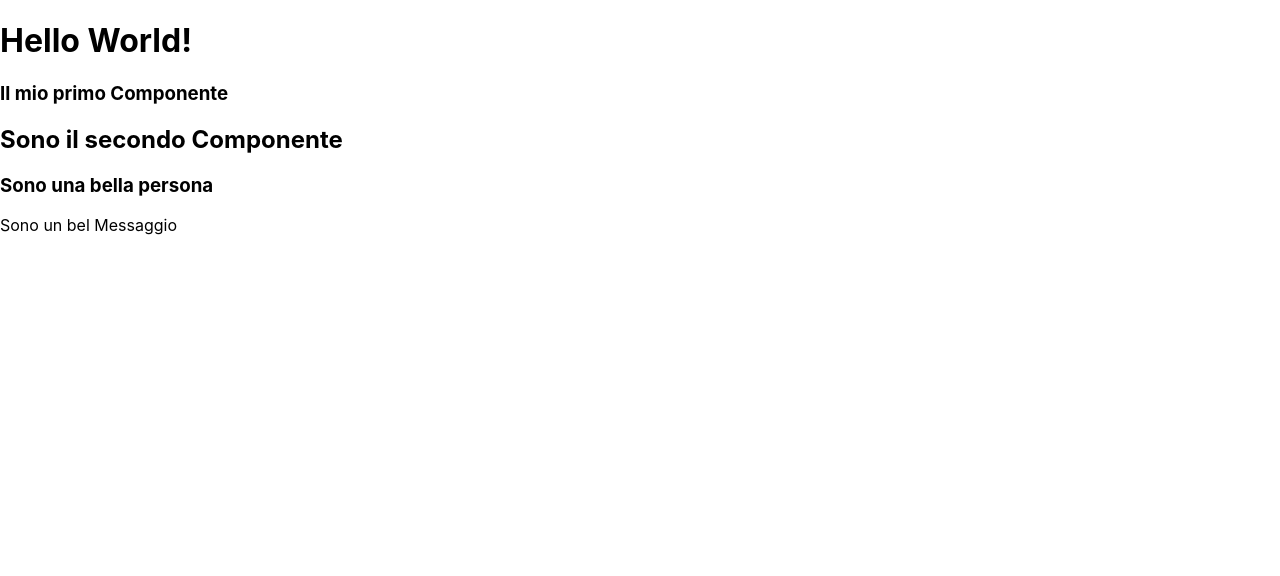
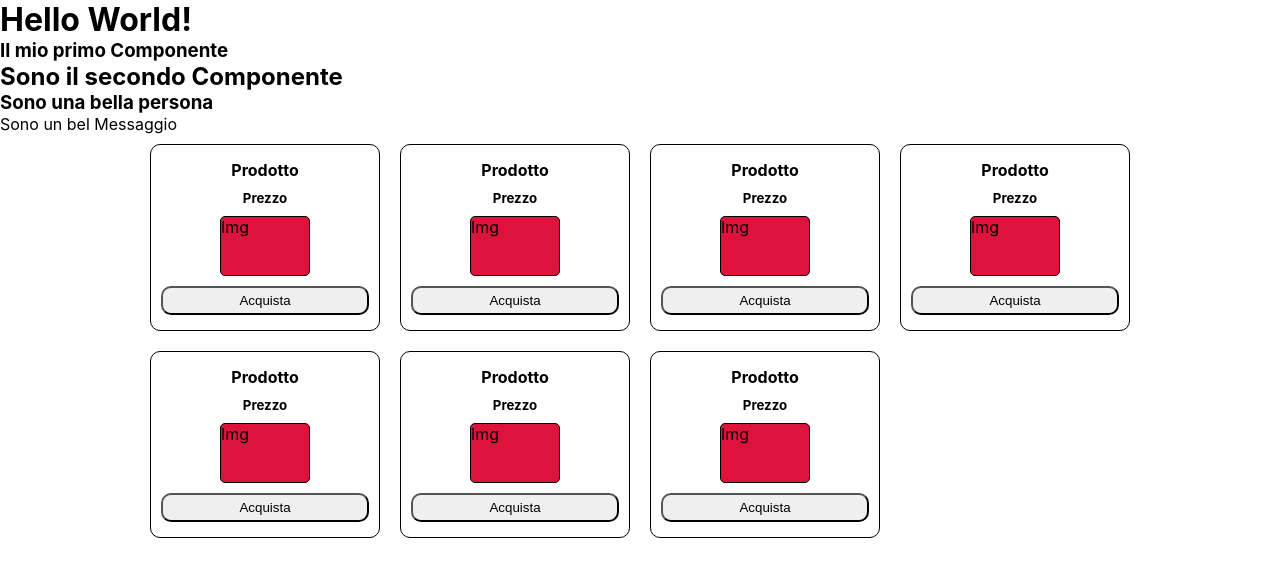
Before and after one commit to zuingo88/my-first-react-app, a React (Create React App) app in the folder first-react/: page / in a window 1280 px wide. Shown: the top 576 px of the page. Built offline with nearby package versions, Linux system fonts and the light colour scheme; the HTML template or start-up script is replaced by a standard one.

Commit message:
Componente Product, section card-container

```diff
--- a/first-react/src/App.js
+++ b/first-react/src/App.js
@@ -1,5 +1,6 @@
 import Componente1 from './Componente1'
 import Componente2 from './Componente2'
+import Product from './Product'
 
 function App() {
   return (
@@ -7,6 +8,16 @@ function App() {
       <h1>Hello World!</h1>
       <Componente1 />
       <Componente2 />
+
+      <section className='card-container'>
+        <Product />
+        <Product />
+        <Product />
+        <Product />
+        <Product />
+        <Product />
+        <Product />
+      </section>
     </div>
   );
 }
--- /dev/null
+++ b/first-react/src/Product.js
@@ -0,0 +1,14 @@
+import React from 'react'
+
+const Product = () => {
+  return (
+    <div className='card'>
+      <h4>Prodotto</h4>
+      <h5>Prezzo</h5>
+      <div className="preview">Img</div>
+      <button>Acquista</button>
+    </div>
+  )
+}
+
+export default Product
--- a/first-react/src/index.css
+++ b/first-react/src/index.css
@@ -1,3 +1,9 @@
+* {
+  margin: 0;
+  padding: 0;
+  box-sizing: border-box;
+}
+
 body {
   margin: 0;
   font-family: -apple-system, BlinkMacSystemFont, 'Segoe UI', 'Roboto', 'Oxygen',
@@ -11,3 +17,43 @@ code {
   font-family: source-code-pro, Menlo, Monaco, Consolas, 'Courier New',
     monospace;
 }
+
+.card-container {
+  width: 1000px;
+  margin: auto;
+  /* padding: 10px; */
+  display: flex;
+  justify-content: start;
+  flex-wrap: wrap;
+}
+
+.card {
+  width: 230px;
+  margin: 10px;
+  padding: 10px;
+  display: flex;
+  flex-direction: column;
+  justify-content: center;
+  align-items: center;
+  border: solid 1px black;
+  border-radius: 10px;
+}
+
+.card * {
+  margin: 5px;
+}
+
+.card .preview {
+  height: 60px;
+  width: 90px;
+  background-color: crimson;
+  border: solid 1px black;
+  border-radius: 5px;
+}
+
+.card button {
+  width: 100%;
+  padding: 5px;
+  border-radius: 10px;
+
+}
```
